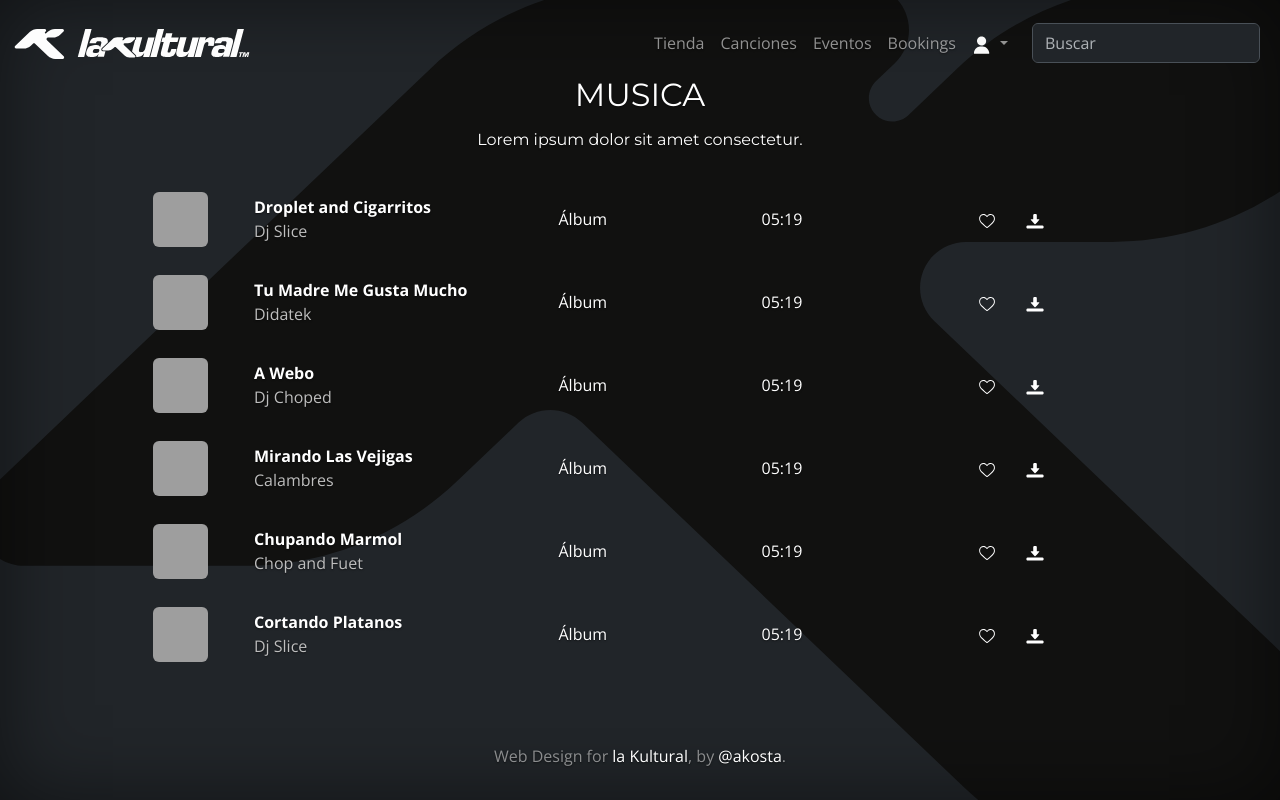
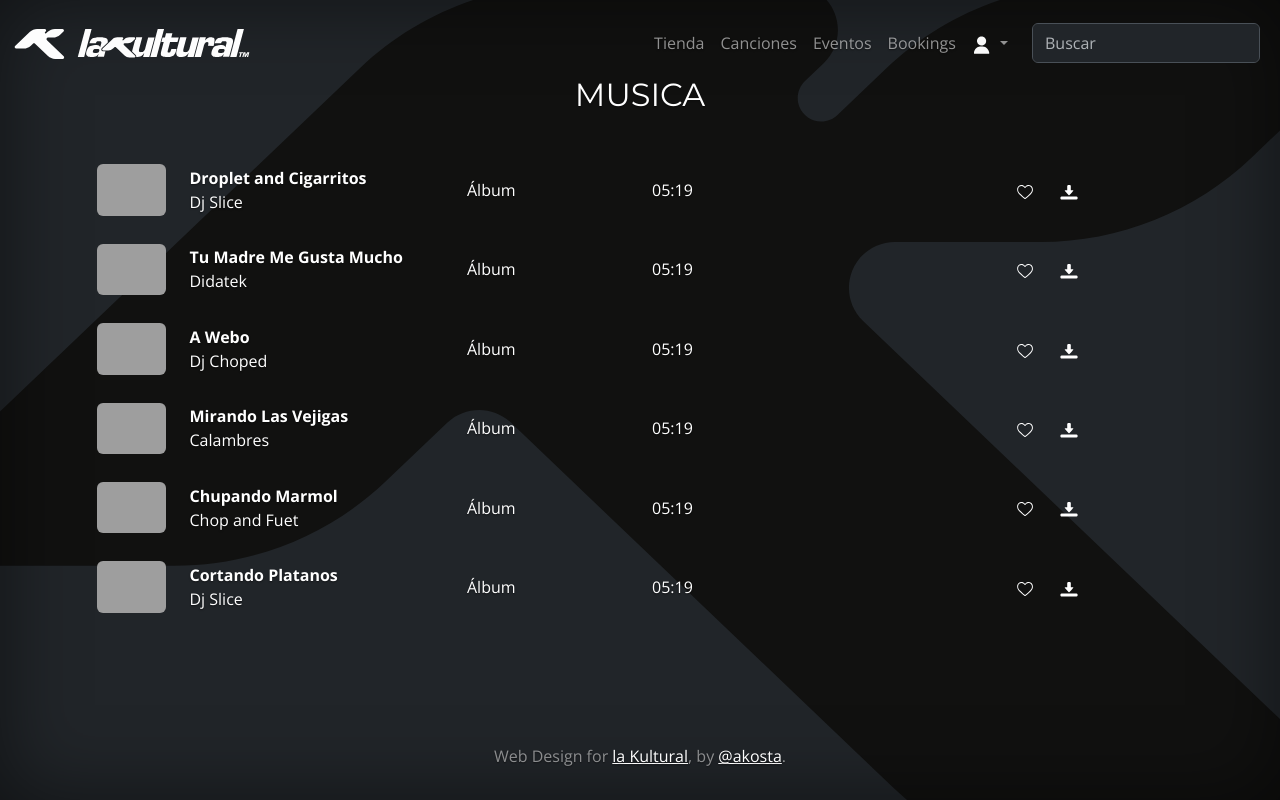
Before and after one commit to Arstac/lakultural-django, a Django app: page /musica/ in a window 1280 px wide. Run offline with Django 4.2, Linux system fonts and the light colour scheme; data comes from the database, SQL or seed files in the repository; both versions use the stored data as it was after the commit; some libraries are stand-ins or nearby versions; grey boxes are pictures that could not be loaded.

Commit message:
Canvis en la funcionalitat de musica y estetica general

```diff
--- a/LaKultural/eventos/templates/eventos/eventos.html
+++ b/LaKultural/eventos/templates/eventos/eventos.html
@@ -5,7 +5,6 @@
 <header class="masthead">
     <div class="text-center">
         <h2 class="section-heading text-uppercase">EVENTOS</h2>
-        <h6 class="section-subheading">Lorem ipsum dolor sit amet consectetur.</h6>
     </div>
 </header>
 
@@ -14,7 +13,7 @@
         <!-- Event Card -->
         {% for evento in eventos %}
         <div class="col">
-            <div class="card card-movement bg-dark text-white h-100 border-0">
+            <div class="card card-background card-movement bg-dark text-white h-100 border-0">
                 {% if evento.imagen %}
                 <img src="{{ evento.imagen.url }}" alt="{{ evento.nombre }}" class="img-fluid card-img-top rounded-3">
                 {% else %}
--- a/LaKultural/musica/templates/musica/musica.html
+++ b/LaKultural/musica/templates/musica/musica.html
@@ -5,60 +5,50 @@
 <header class="masthead my-20">
     <div class="text-center">
         <h2 class="section-heading text-uppercase">MUSICA</h2>
-        <h6 class="section-subheading">Lorem ipsum dolor sit amet consectetur.</h6>
     </div>
 </header>
 
 <!-- Main Content -->
-<div class="container-fluid mt-4">
+<div class="container mt-4">
   <!-- Song List -->
   <div class="list-group list-group-flush">
 
     {% for cancion in canciones %}
-    <!-- List items dynamically generated. Only one shown as an example. -->
+    <!-- List items dynamically generated. -->
     <div class="row list-group-item align-items-center text-start">
-      <!-- Button with the number and icon -->
-      <div class="col-1 me-2">
-        <button class="btn icon-number-wrapper">
-          <span class="like-number">5</span>
-          <img src="{% static 'assets/img/icons/play_w.svg' %}" class="like-icon song-icon" alt="Play">
-        </button>
-      </div>
-
-      <!-- Event/Album Image -->
-      <div class="col-1">
-        <img src="{% static 'assets/img/events/event1.png' %}" class="music-img rounded-2" alt="Event">
+      <!-- Album Image -->
+      <div class="col-4 col-md-1">
+        <img src="{% static 'assets/img/events/event1.png' %}" class="img-fluid rounded-2" alt="Event">
       </div>
 
       <!-- Song title and artist name -->
-      <div class="col-3 song-details">
+      <div class="col-6 col-md-3">
         <div class="fw-bold">{{ cancion.titulo }}</div>
-        <div>
-          <a href="{% url 'booking:artista' cancion.artista.id %}" >{{ cancion.artista.nombre }}</a>
-        </div>
+        <div>{{ cancion.artista.nombre }}</div>
       </div>
 
-      <!-- Album Name -->
-      <div class="col-2 d-none d-md-block">
+      <!-- Album Name for non-mobile view -->
+      <div class="col-md-2 d-none d-md-block">
         Álbum
       </div>
 
-      <!-- Duration -->
-      <div class="col-2 d-none d-md-block">
+      <!-- Duration for non-mobile view -->
+      <div class="col-md-2 d-none d-md-block">
         05:19
       </div>
 
-      <!-- Action Buttons -->
-      <div class="col-2 d-none d-md-block">
+      <!-- Action Buttons for non-mobile view -->
+      <div class="col-md-3 d-none d-md-flex justify-content-end">
         <button class="btn">
-          <img src="{% static 'assets/img/icons/like_0.svg' %}" class="song-icon" alt="Like" onmouseover="this.src='{% static 'assets/img/icons/like_1.svg' %}';" onmouseout="this.src='{% static 'assets/img/icons/like_0.svg' %}';">
+          <img src="{% static 'assets/img/icons/like_0.svg' %}" class="song-icon" alt="Like">
         </button>
         <button class="btn">
           <img src="{% static 'assets/img/icons/down_w.svg' %}" class="song-icon" alt="Down">
         </button>
       </div>
 
-      <div class="col-1 d-block d-md-none">
+      <!-- Menu button for mobile view -->
+      <div class="col-2 d-block d-md-none text-end">
         <button class="btn">
           <img src="{% static 'assets/img/icons/threedot_w.svg' %}" class="song-icon" alt="Menu">
         </button>
@@ -66,7 +56,6 @@
 
     </div>
     {% endfor %}
-    <!-- Repeat <div class="row"> for each song -->
 
   </div>
 </div>
--- a/LaKultural/static/css/base.css
+++ b/LaKultural/static/css/base.css
@@ -23,6 +23,8 @@ body {
   background-image: url("/static/assets/img/logos/bg_k1.svg");
   background-repeat: no-repeat;
   background-size: cover;
+  background-position: center;
+  background-attachment: fixed;
 }
 
 h1, h2, h3, h4, h5, h6 {
@@ -157,18 +159,18 @@ h1, h2, h3, h4, h5, h6 {
 /* LINK SETTINGS */
 /* ------------- */
 
-  a {
+  .artista-song a {
       color: rgb(190, 190, 190); /* Cambia 'black' por el color que prefieras */
       text-decoration: none; /* Opcional: elimina el subrayado del enlace */
   }
 
   /* Cambia el color de los enlaces al pasar el mouse */
-  a:hover {
+  .artista-song a:hover {
       color: rgb(255, 255, 255); /* Cambia 'grey' por el color que prefieras para el hover */
   }
 
   /* Cambia el color de los enlaces visitados */
-  a:visited {
+  .artista-song a:visited {
       color: rgb(190, 190, 190); /* Cambia 'purple' por el color que prefieras para enlaces visitados */
   }
 
@@ -179,6 +181,10 @@ h1, h2, h3, h4, h5, h6 {
 /*Li donc 30% de opacitat a les tarjetes dels artistes */
   .card-background {
     background-color: rgba(0, 0, 0, 0.3) !important;
+  }
+
+  .card-login-background {
+    background-color: rgba(120, 120, 120, 0.1) !important;
   }
 
 /* Serveix per a que la imatge estigui en blanc i negre i al passar el ratoli torni el color */
--- a/LaKultural/tienda/templates/tienda/tienda.html
+++ b/LaKultural/tienda/templates/tienda/tienda.html
@@ -5,7 +5,6 @@
 <header class="masthead">
     <div class="text-center">
         <h2 class="section-heading text-uppercase">TIENDA</h2>
-        <h6 class="section-subheading">Lorem ipsum dolor sit amet consectetur.</h6>
     </div>
 </header>
 {% endblock %}
--- a/LaKultural/usuarios/templates/usuarios/signup.html
+++ b/LaKultural/usuarios/templates/usuarios/signup.html
@@ -6,7 +6,7 @@
     <div class="container">
       <div class="row justify-content-center ">
         <div class="col-md-8 ">
-          <div class="card shadow">
+          <div class="card shadow card-login-background">
             <div class="card-body ">
               <h2 class="text-center mb-4">Registrarse</h2>
               <form method="POST">
```
Also changed, not shown: LaKultural/usuarios/templates/usuarios/login.html (+5 -5 lines), LaKultural/db.sqlite3.
